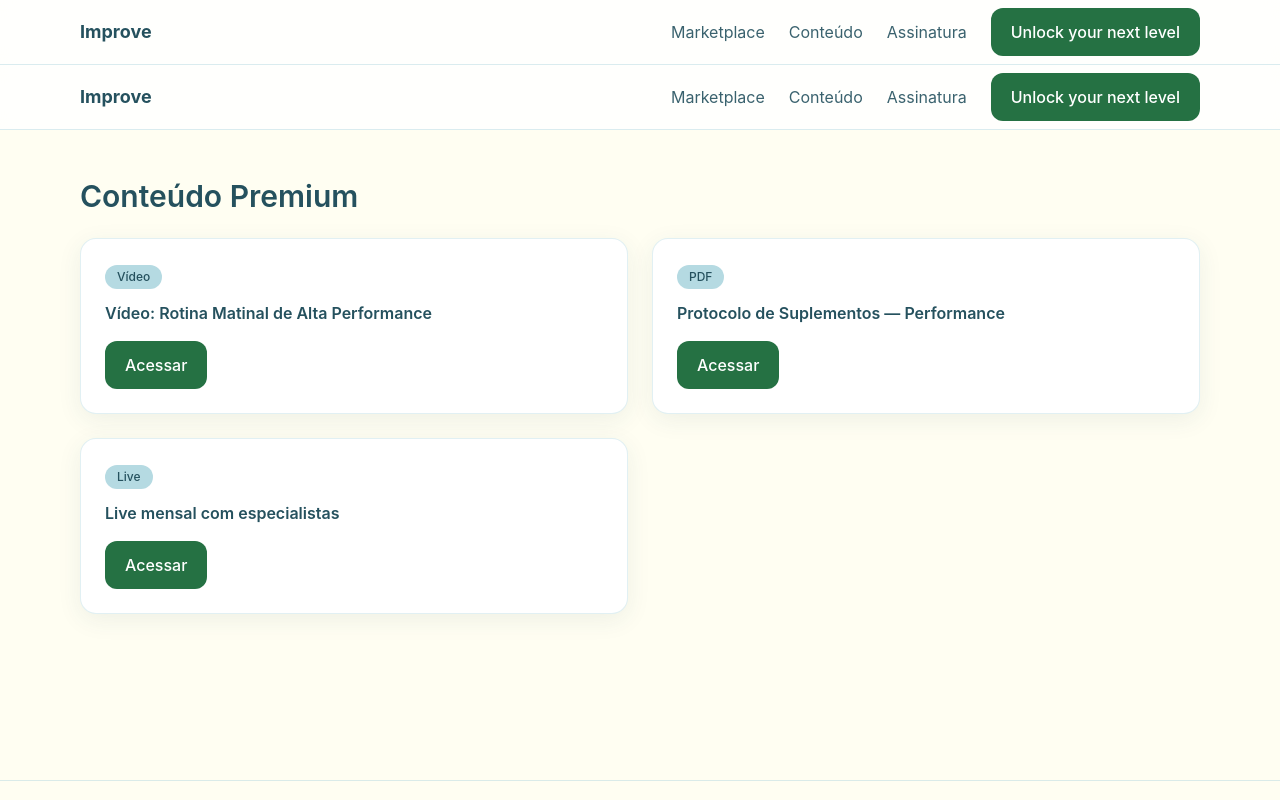
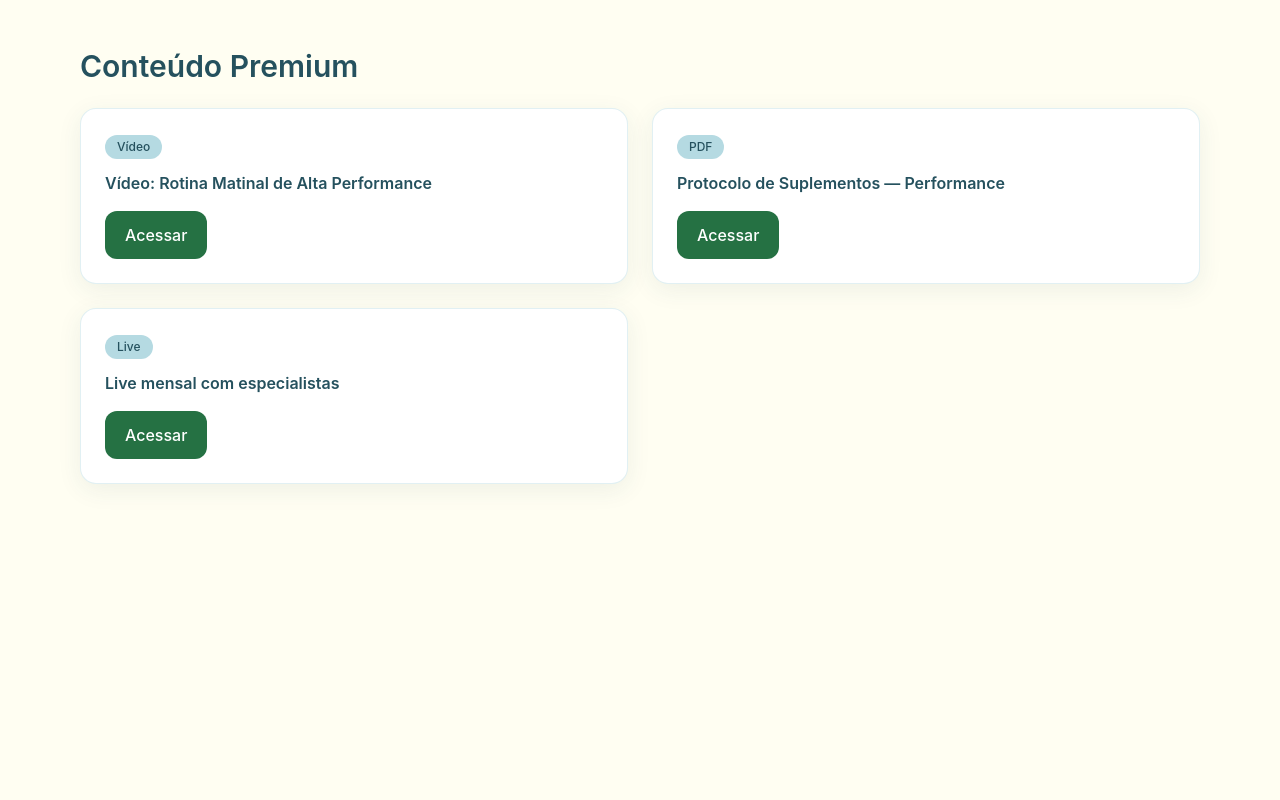
Before and after one commit to psemeghin/improve-center, a Next.js app: page /conteudo in a window 1280 px wide. Shown: the top 800 px of the page. Built offline with nearby package versions, Linux system fonts and the light colour scheme.

Commit message:
Update Layout.tsx

```diff
--- a/components/Layout.tsx
+++ b/components/Layout.tsx
@@ -1,19 +1,39 @@
 import Head from "next/head";
-import Nav from "./Nav";
-import Footer from "./Footer";
 
-type Props = { title?: string; children: React.ReactNode };
+export default function Layout({ children }: { children: React.ReactNode }) {
+  return (
+    <>
+      <Head>
+        {/* Title / meta básicos */}
+        <title>Improve — Wellness. Fitness. Healthness.</title>
+        <meta name="description" content="Awaken your full potential. Your journey is our commitment." />
+        <meta name="viewport" content="width=device-width, initial-scale=1" />
 
-export default function Layout({ title = "Improve Center", children }: Props) {
-  return (
-    <div className="min-h-screen flex flex-col">
-      <Head>
-        <title>{title}</title>
-        <meta name="description" content="Wellness. Fitness. Healthness. Unlock your next level." />
+        {/* Favicons */}
+        <link rel="icon" href="/favicon.svg" type="image/svg+xml" />
+        <link rel="alternate icon" href="/favicon.png" />
+        <link rel="apple-touch-icon" href="/favicon-192.png" />
+        <link rel="apple-touch-icon" sizes="192x192" href="/favicon-192.png" />
+        <link rel="apple-touch-icon" sizes="512x512" href="/favicon-512.png" />
+
+        {/* Manifest PWA */}
+        <link rel="manifest" href="/site.webmanifest" />
+
+        {/* Cores do tema (usa a paleta) */}
+        <meta name="theme-color" content="#25515E" /> {/* ocean */}
+        <meta name="background-color" content="#FFFEE7" /> {/* cream neutra */}
+
+        {/* Open Graph / Social */}
+        <meta property="og:title" content="Improve — Wellness. Fitness. Healthness." />
+        <meta property="og:description" content="Unlock your next level. Science and nature on your side." />
+        <meta property="og:type" content="website" />
+        <meta property="og:url" content="https://improve.center/" />
+        {/* Quando subirmos um banner OG, ajuste o caminho abaixo: */}
+        {/* <meta property="og:image" content="https://improve.center/media/banners/og-default.png" /> */}
+        <meta name="twitter:card" content="summary_large_image" />
       </Head>
-      <Nav />
-      <main className="flex-1">{children}</main>
-      <Footer />
-    </div>
+
+      <div className="min-h-screen bg-cream">{children}</div>
+    </>
   );
 }
```
